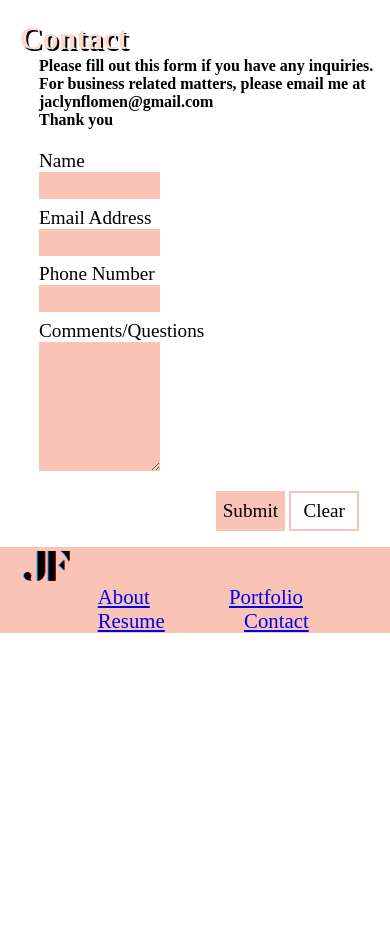
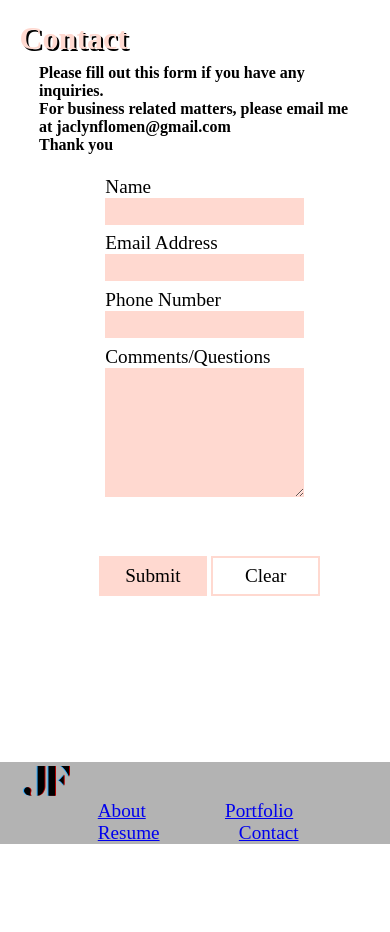
Before and after one commit to jaclynflomen/flomen_jaclyn_portfolio, a PHP site: page /contact.html in a window 390 px wide; the page is wider, and only the part inside the window is pictured. Before the commit the page ends 633 px from the top of that part, so only its background shows below. Run offline with PHP 8.4, Linux system fonts and the light colour scheme.

Commit message:
contact page is responsive

```diff
--- a/contact.html
+++ b/contact.html
@@ -27,7 +27,8 @@
         For business related matters, please email me at <a href="mailto:jaclynflomen@gmail.com">jaclynflomen@gmail.com</a> <br>
         Thank you</h4>
 
-        <form method="GET" action="/flomen_jaclyn_portfolio/includes/sendEmail.php">
+        <form method="POST" action="/flomen_jaclyn_portfolio/includes/sendEmail.php">
+            <div id="formCont">
             <label for="name">Name</label>
             <input id="name" type="text" required>
             <br>
@@ -40,6 +41,7 @@
             <label for="comments">Comments/Questions</label>
             <textarea id="comments" required></textarea>
             <br>
+            </div>
             <div id="endForm">
                <ul>
                 <li><button id="submit" type="submit" value="Submit">Submit</button></li>
--- a/css/main.css
+++ b/css/main.css
@@ -10,6 +10,12 @@
   margin-top: 10%;
   margin-left: 5%; }
 
+#page5 .headerName {
+  margin-bottom: 2%; }
+
+#page5 .nav {
+  float: right; }
+
 #contactBio {
   clear: left;
   margin-top: 5%;
@@ -20,20 +26,20 @@
   color: black; }
 
 #contactBio a:hover {
-  color: #f9c4b6; }
+  color: #FFD9D0; }
 
 form input {
-  background-color: #f9c4b6;
+  background-color: #FFD9D0;
   border: none;
-  width: 30%;
+  width: 100%;
   height: 25px;
   margin-bottom: 2%;
   margin-left: 10%; }
 
 #comments {
-  background-color: #f9c4b6;
+  background-color: #FFD9D0;
   border: none;
-  width: 30%;
+  width: 100%;
   height: 125px;
   margin-left: 10%; }
 
@@ -42,17 +48,25 @@ form label {
   margin-left: 10%;
   display: block; }
 
+#formCont {
+  float: left;
+  width: 40%; }
+
 #endForm {
-  margin-left: 45%; }
+  position: relative;
+  width: 50%;
+  margin-left: 48%;
+  padding-top: 10%; }
 
 #endForm ul {
   list-style: none; }
 
 #endForm ul li {
-  display: inline; }
+  display: block;
+  margin-bottom: 2%; }
 
 #submit {
-  background-color: #f9c4b6;
+  background-color: #FFD9D0;
   height: 40px;
   width: 40%;
   border: none;
@@ -63,14 +77,11 @@ form label {
   background-color: white;
   height: 40px;
   width: 40%;
-  border: 2px solid #f9c4b6;
+  border: 2px solid #FFD9D0;
   font-size: 120%;
   font-family: 'Didot', 'Times New Roman', serif; }
 
-@media only screen and (max-width: 660px) {
-  #endForm {
-    margin-left: 45%; }
-
+@media only screen and (max-width: 768px) {
   #endForm ul {
     list-style: none; }
 
@@ -78,7 +89,7 @@ form label {
     display: inline; }
 
   #submit {
-    background-color: #f9c4b6;
+    background-color: #FFD9D0;
     height: 40px;
     width: 40%;
     border: none;
@@ -89,9 +100,39 @@ form label {
     background-color: white;
     height: 40px;
     width: 40%;
-    border: 2px solid #f9c4b6;
+    border: 2px solid #FFD9D0;
     font-size: 120%;
-    font-family: 'Didot', 'Times New Roman', serif; } }
+    font-family: 'Didot', 'Times New Roman', serif; }
+
+  #endForm {
+    margin-left: 35%;
+    position: block;
+    float: none;
+    width: 80%;
+    margin-left: 15%; }
+
+  #formCont {
+    float: none;
+    width: 100%;
+    margin-left: 17%; }
+
+  #contactBio {
+    margin-right: 7%; }
+
+  form input {
+    background-color: #FFD9D0;
+    border: none;
+    width: 50%;
+    height: 25px;
+    margin-bottom: 2%;
+    margin-left: 10%; }
+
+  #comments {
+    background-color: #FFD9D0;
+    border: none;
+    width: 50%;
+    height: 125px;
+    margin-left: 10%; } }
 #headerName {
   font-size: 200%;
   color: black;
@@ -164,7 +203,7 @@ form label {
     text-align: center; }
 
   .nav_mobile ul li a {
-    font-size: 130%;
+    font-size: 120%;
     margin-right: 5%;
     margin-bottom: 9%; }
 
@@ -226,16 +267,19 @@ form label {
     height: 5%;
     visibility: visible;
     position: sticky;
-    background-color: #f9c4b6;
-    bottom: 0; }
+    background-color: #b3b3b3;
+    bottom: 0;
+    color: white; }
 
   #page5 .nav_mobile {
     width: 100%;
-    height: 5%;
+    height: 4%;
     visibility: visible;
     position: sticky;
-    background-color: #f9c4b6;
-    bottom: 0; } }
+    background-color: #b3b3b3;
+    bottom: 0;
+    margin-top: 61%;
+    color: white; } }
 @media only screen and (min-width: 480px) and (max-width: 768px) {
   body#page1 {
     background-image: url(../images/background_t.jpg);
--- a/sass/main.scss
+++ b/sass/main.scss
@@ -22,8 +22,9 @@ body
     background-color: #b3b3b3;
 }
 
-#nav ul {
+.nav ul {
     margin-top: 30%;
+    margin-right: 20%;
 }
 
 nav ul li {
--- a/sass/modules/__home.scss
+++ b/sass/modules/__home.scss
@@ -9,8 +9,7 @@
 
 #logo
 {
-    width: 45%;
-    margin-left: 30%;
+    width: 40%;
     margin-bottom: 33%;
     margin-top: 20%;
 }
@@ -30,7 +29,7 @@
 }
 
 #page1 .nav ul li a:hover {
-    color:#f9c4b6;
+    color:#FFD9D0;
 }
 
 .nav {
--- a/sass/modules/_contact.scss
+++ b/sass/modules/_contact.scss
@@ -1,3 +1,11 @@
+#page5 .headerName {
+    margin-bottom: 2%;
+}
+
+#page5 .nav {
+    float: right;
+}
+
 #contactBio {
     clear: left;
     margin-top: 5%;
@@ -10,23 +18,23 @@
 }
 
 #contactBio a:hover {
-    color: #f9c4b6;
+    color: #FFD9D0;
 }
 
 
 form input {
-    background-color: #f9c4b6;
+    background-color: #FFD9D0;
     border: none;
-    width: 30%;
+    width: 100%;
     height: 25px;
     margin-bottom: 2%;
     margin-left: 10%;
 }
 
 #comments {
-    background-color: #f9c4b6;
+    background-color: #FFD9D0;
     border: none;
-    width: 30%;
+    width: 100%;
     height: 125px;
     margin-left: 10%;
 }
@@ -37,8 +45,16 @@ form label{
     display:block;
 }
 
+#formCont {
+    float: left;
+    width: 40%;
+}
+
 #endForm {
-    margin-left: 45%;
+    position: relative;
+    width: 50%;
+    margin-left: 48%;
+    padding-top: 10%;
 }
 
 #endForm ul {
@@ -46,11 +62,12 @@ form label{
 }
 
 #endForm ul li {
-    display: inline;
+    display: block;
+    margin-bottom: 2%;
 }
 
 #submit {
-    background-color: #f9c4b6;
+    background-color: #FFD9D0;
     height: 40px;
     width: 40%;
     border: none;
@@ -62,17 +79,13 @@ form label{
     background-color: white;
     height: 40px;
     width: 40%;
-    border: 2px solid #f9c4b6;
+    border: 2px solid #FFD9D0;
     font-size: 120%;
     font-family: 'Didot', 'Times New Roman', serif;
 }
 
 
-@media only screen and (max-width:660px) {
-
-#endForm {
-    margin-left: 45%;
-}
+@media only screen and (max-width:768px) {
 
 #endForm ul {
     list-style: none;
@@ -83,7 +96,7 @@ form label{
 }
 
 #submit {
-    background-color: #f9c4b6;
+    background-color: #FFD9D0;
     height: 40px;
     width: 40%;
     border: none;
@@ -95,9 +108,45 @@ form label{
     background-color: white;
     height: 40px;
     width: 40%;
-    border: 2px solid #f9c4b6;
+    border: 2px solid #FFD9D0;
     font-size: 120%;
     font-family: 'Didot', 'Times New Roman', serif;
 }
 
+    #endForm {
+        margin-left: 35%;
+        position: block;
+        float: none;
+        width: 80%;
+        margin-left: 15%;
+    }
+
+    #formCont {
+        float: none;
+        width: 100%;
+        margin-left: 17%;
+    }
+
+    #contactBio {
+        margin-right: 7%;
+    }
+
+
+form input {
+    background-color: #FFD9D0;
+    border: none;
+    width: 50%;
+    height: 25px;
+    margin-bottom: 2%;
+    margin-left: 10%;
 }
+
+#comments {
+    background-color: #FFD9D0;
+    border: none;
+    width: 50%;
+    height: 125px;
+    margin-left: 10%;
+}
+
+}
--- a/sass/modules/_mediaqueries.scss
+++ b/sass/modules/_mediaqueries.scss
@@ -29,7 +29,6 @@
         height: 5%;
         visibility: visible;
         margin-top: 100%;
-        background-color: #f9c4b6;
     }
 
     .nav {
@@ -47,7 +46,7 @@
     }
 
     .nav_mobile ul li a {
-        font-size: 130%;
+        font-size: 120%;
         margin-right: 5%;
         margin-bottom: 9%;
     }
@@ -64,7 +63,7 @@
     }
 
     #page1 .nav_mobile ul li a:hover {
-        color:#f9c4b6;
+        color:#b3b3b3;
     }
 
     #page1 .nav_mobile {
@@ -79,9 +78,10 @@
         height: 4%;
         visibility: visible;
         position: sticky;
-        background-color: #f9c4b6;
+        background-color: #b3b3b3;
         bottom: 0;
         margin-top: 61%;
+        color: white;
     }
 
     //portfolio page
@@ -91,8 +91,9 @@
         height: 5%;
         visibility: visible;
         position: sticky;
-        background-color: #f9c4b6;
+        background-color: #b3b3b3;
         bottom: 0;
+        color: white;
     }
 
     #desktopBreak {
@@ -128,19 +129,22 @@
         height: 5%;
         visibility: visible;
         position: sticky;
-        background-color: #f9c4b6;
+        background-color: #b3b3b3;
         bottom: 0;
+        color: white;
     }
 
     //contact page
 
     #page5 .nav_mobile {
         width: 100%;
-        height: 5%;
+        height: 4%;
         visibility: visible;
         position: sticky;
-        background-color: #f9c4b6;
+        background-color: #b3b3b3;
         bottom: 0;
+        margin-top: 61%;
+        color: white;
     }
 
 
@@ -166,6 +170,7 @@
 #logo
 {
     width: 35%;
+    margin-left: 30%;
 }
 
 .nav_mobile {
@@ -261,6 +266,11 @@ label {
         display: none;
     }
 
+    .nav {
+        font-size: 85%;
+        text-align: center;
+    }
+
     #desktopBreak {
         display: block;
     }
@@ -282,9 +292,6 @@ label {
         margin-left: 5%;
     }
 
-    .nav ul {
-        padding-left: 25%;
-    }
 
     #page1 .headerName {
         font-size: 300%;
```
Also changed, not shown: other parts of css/main.css (+19 -16 lines), includes/sendEmail.php (+4 -4 lines), 1 other file.
